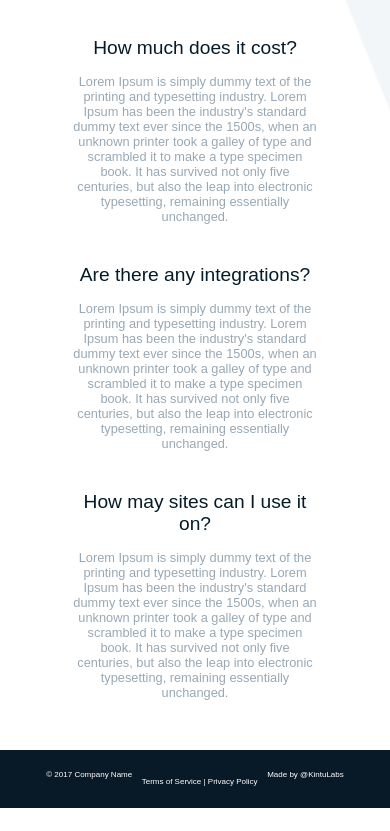
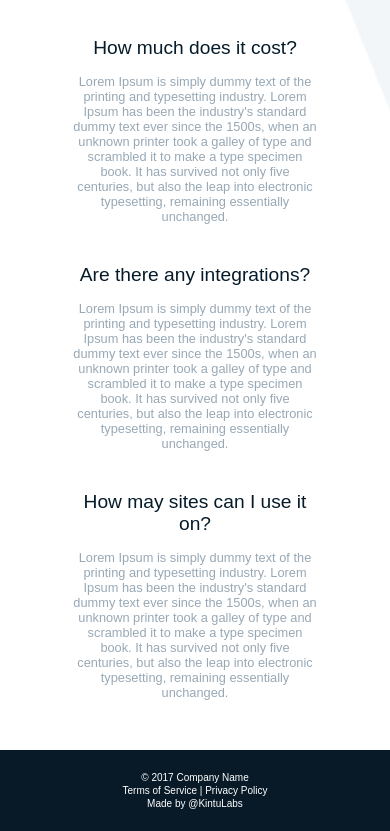
Before and after one commit to jrD1sso/jDesign1, a plain HTML site: page index.html in a window 390 px wide. Shown: the part 3137-3968 px from the top of the page. Before the commit the page ends 3945 px from the top, so only its background shows below. Drawn offline with Linux system fonts and the light colour scheme.

Commit message:
Update style.css

```diff
--- a/css/style.css
+++ b/css/style.css
@@ -287,6 +287,6 @@ footer span {font-size: 15px;}
 }
 
 @media (max-width: 500px) {
-    footer span {font-size: 8px;}
+    footer span {display: block; float: none !important; margin: 2px auto;}
 }
 /* =============================== */
```
